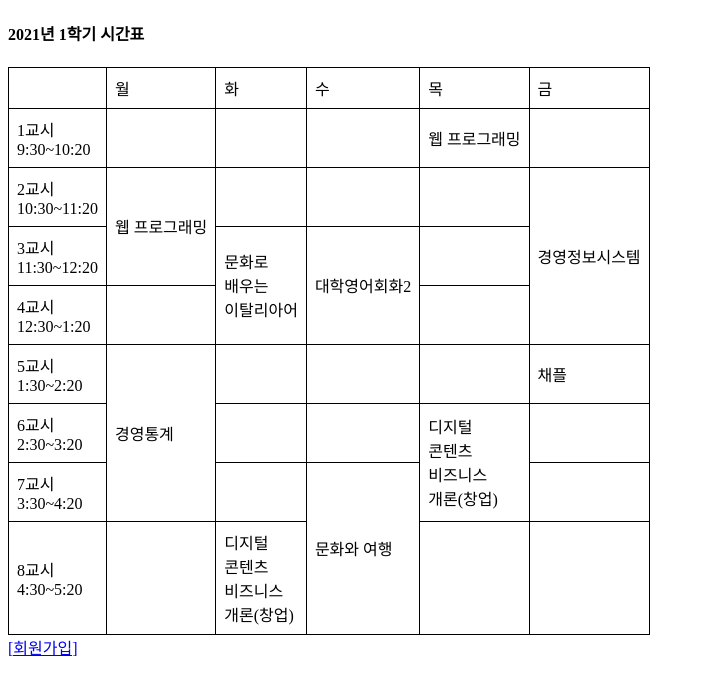
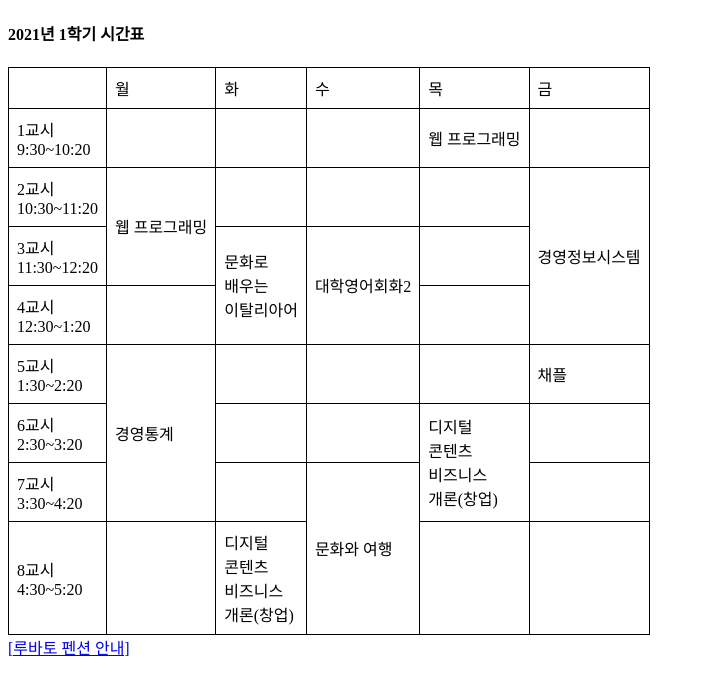
Before and after one commit to todud022712/todud022712.github.io, a plain HTML site: page index.html in a window 1280 px wide. Shown: the whole page, without its empty margins (0-705 px from the left). Drawn offline with Linux system fonts and the light colour scheme.

Commit message:
6주차 과제

```diff
--- a/index.html
+++ b/index.html
@@ -89,7 +89,7 @@
         </tr>
     </table>
     <body>
-        <a href="회원가입.html">[회원가입]</a>
+        <a href="6주차 실습과제.html">[루바토 펜션 안내]</a>
     </body>
 
 </html>
```
